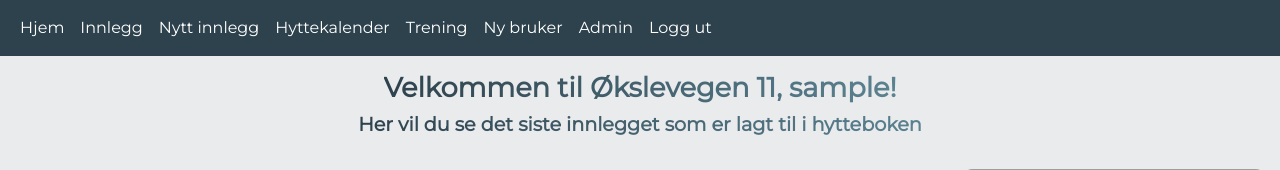
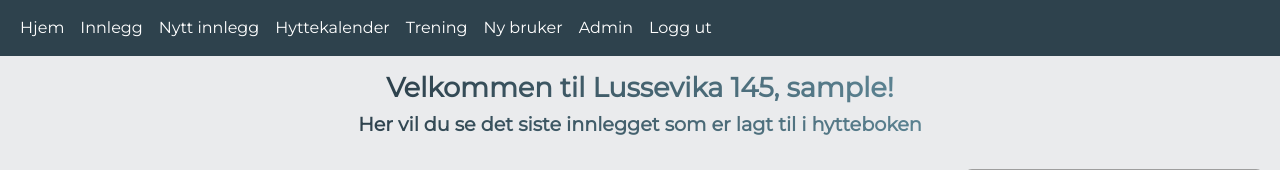
Before and after one commit to VRongve/lussevika, a Flask app: page /home in a window 1280 px wide. Shown: the top 170 px of the page. Run offline with Flask 3, Linux system fonts and the light colour scheme; the visitor is signed in with stand-in values (Sample User, id 1); data comes from the database, SQL or seed files in the repository; data that the repository does not hold is empty; some libraries are stand-ins or nearby versions; grey boxes are pictures that could not be loaded.

Commit message:
updated name and yr

```diff
--- a/hyttebok/templates/index.html
+++ b/hyttebok/templates/index.html
@@ -2,7 +2,7 @@
 <main class="container-v2">
   <div class="main-content-v2">
     <header class="header-v2">
-        <h3>Velkommen til Økslevegen 11, {{logged_in_user.firstname}}!</h3>
+        <h3>Velkommen til Lussevika 145, {{logged_in_user.firstname}}!</h3>
         <h5>Her vil du se det siste innlegget som er lagt til i hytteboken</h5>
     </header>
     <div class="main-section-v2">
@@ -19,7 +19,7 @@
       <div class="main-section-v3">
         <aside class="weather-v2">
           <div class="weather-report-section">
-            <iframe id="weather-card-hevsdalen rounded-3" src="https://www.yr.no/nb/innhold/1-183721/card.html"></iframe>
+            <iframe id="weather-card-hevsdalen rounded-3" src="https://www.yr.no/nb/innhold/1-2221398/card.html"></iframe>
           </div>
         </aside>
         {% if show_blog_post %}
```
